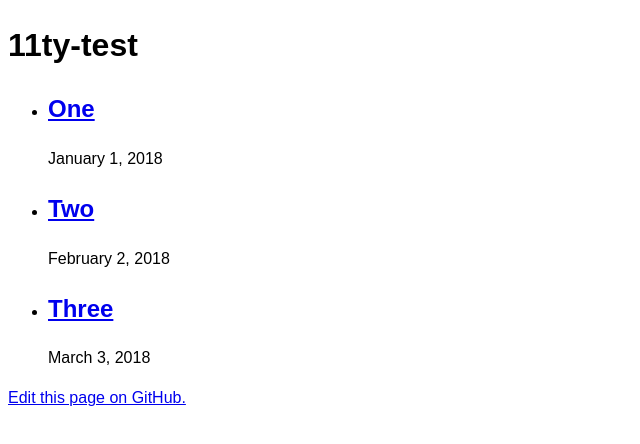
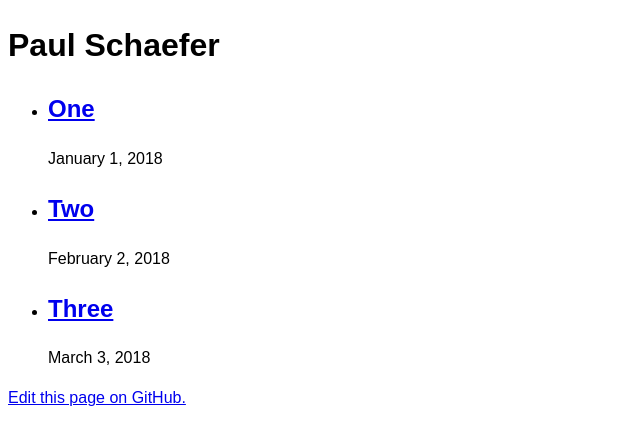
Before and after one commit to pschfr/11ty-test, an Eleventy site: page index.njk in a window 1280 px wide. Shown: the whole page, without its empty margins (0-640 px from the left). Built offline with nearby package versions, Linux system fonts and the light colour scheme; Eleventy itself is replaced by a stand-in of ours; files that its build step writes are made by us from their sources.

Commit message:
Added about data file for my name and the source URL.

```diff
--- /dev/null
+++ b/_data/about.json
@@ -0,0 +1,4 @@
+{
+	"name": "Paul Schaefer",
+	"source": "https://github.com/pschfr/11ty-test/"
+}
--- a/_includes/layouts/default.njk
+++ b/_includes/layouts/default.njk
@@ -5,9 +5,9 @@
 		<meta name="viewport" content="width=device-width, initial-scale=1.0">
 		<title>
 			{% if title %}
-				{{title}}
+				{{title}} &mdash; {{ about.name }}
 			{% else %}
-				11ty-test
+				{{ about.name }}
 			{% endif %}
 		</title>
 		{% set css %}{% include "styles/main.css" %}{% endset %}
@@ -23,13 +23,13 @@
 				{% if title %}
 					{{title}}
 				{% else %}
-					11ty-test
+					{{ about.name }}
 				{% endif %}
 			</h1>
 		</header>
 		{{ content | safe }}
 		<footer>
-			<a href="https://github.com/pschfr/11ty-test/tree/master/{{ page.inputPath }}" target="_blank">Edit this page on GitHub.</a>
+			<a href="{{ about.source }}tree/master/{{ page.inputPath }}" target="_blank">Edit this page on GitHub.</a>
 		</footer>
 	</body>
 </html>
```
